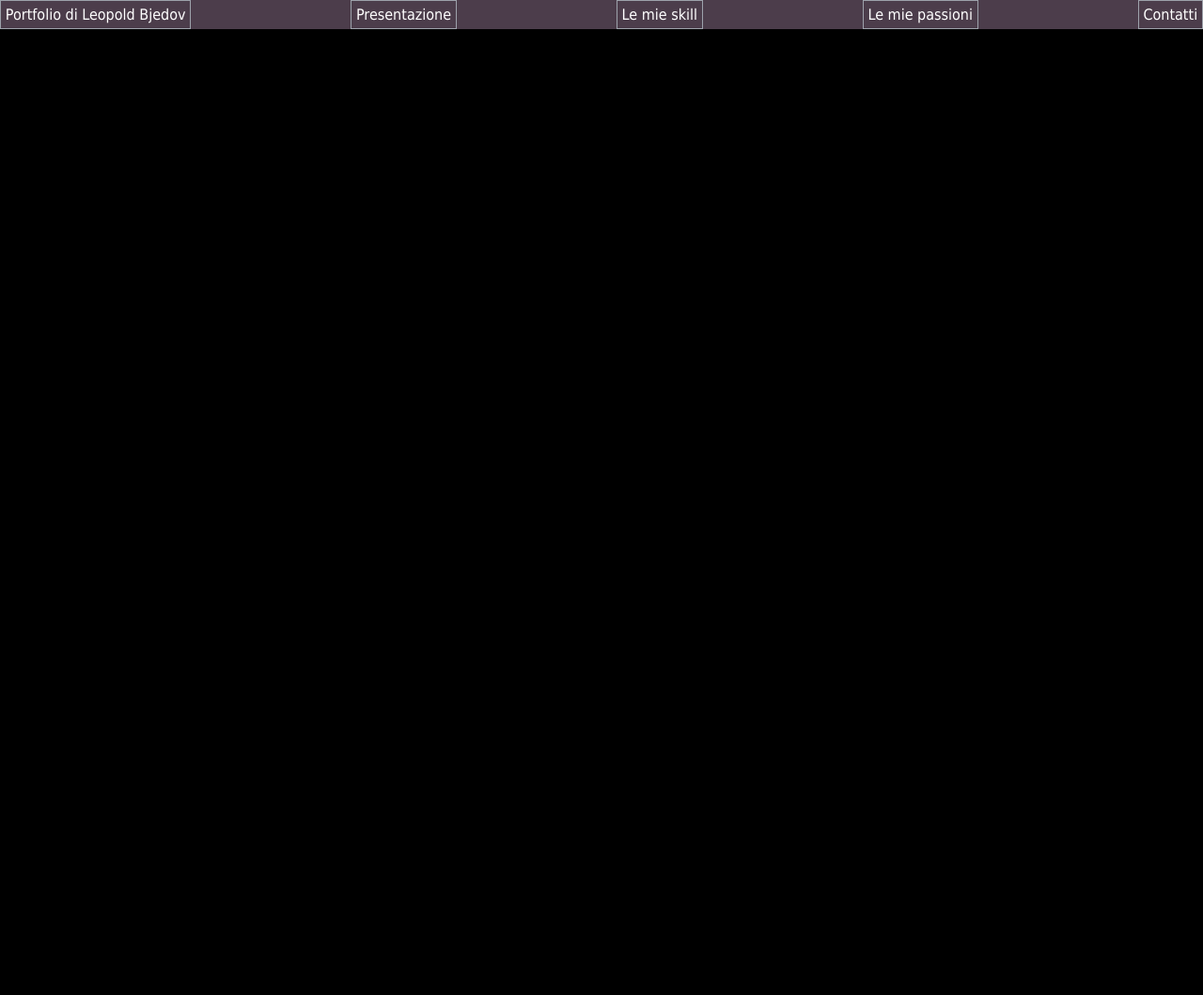
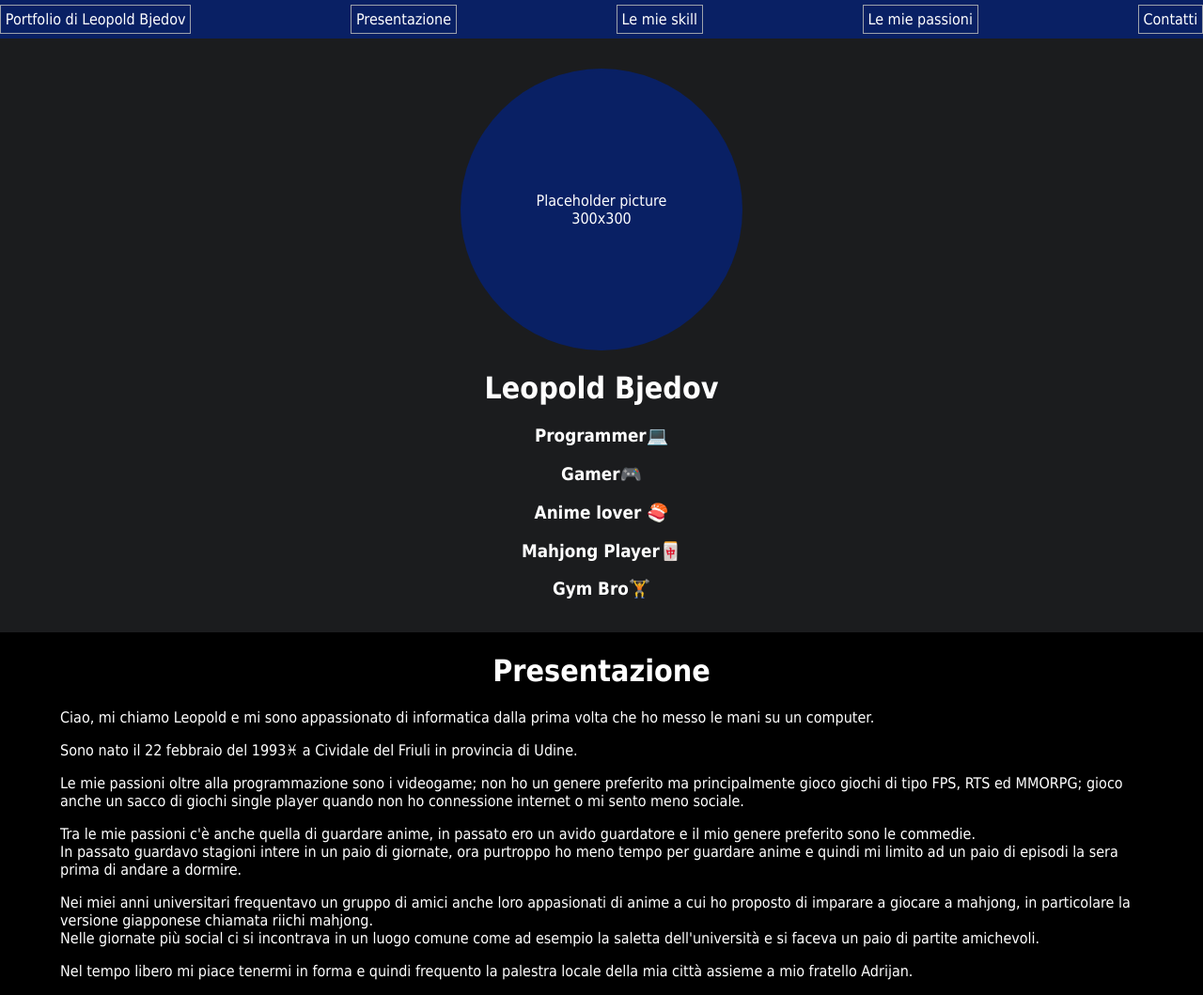
Before and after one commit to lambda993/Portfolio, a plain HTML site: page index.html in a window 1280 px wide. Shown: the whole page at 94% size. Before the commit the page ends 800 px from the top, so only its background shows below. Drawn offline with nearby package versions, Linux system fonts and the light colour scheme; files that its build step writes are made by us from their sources.

Commit message:
Added bio and pfp, added styling, fixed responsiveness issues, changed some variables and colors

```diff
--- a/index.html
+++ b/index.html
@@ -33,6 +33,50 @@
             <button onclick="extendNavbar()">Dropdown</button>
         </div>
     </nav>
+    <div id="personal-data">
+        <div id="my-picture">
+            <div>
+                Placeholder picture <br> 300x300
+            </div>
+        </div>
+        <h1>Leopold Bjedov</h1>
+        <h3>Programmer&#128187;</h3>
+        <h3>Gamer&#127918;</h3>
+        <h3>Anime lover &#127843;</h3>
+        <h3>Mahjong Player&#126980;</h3>
+        <h3>Gym Bro&#127947;</h3>
+    </div>
+    <div id="bio">
+        <h1>Presentazione</h1>
+        <p>
+            Ciao, mi chiamo Leopold e mi sono appassionato di informatica dalla prima volta che ho messo le
+            mani su un computer.
+        </p>
+        <p>
+            Sono nato il 22 febbraio del 1993&#9811; a Cividale del Friuli in provincia di Udine.
+        </p>
+        <p>
+            Le mie passioni oltre alla programmazione sono i videogame; non ho un genere preferito ma principalmente
+            gioco giochi di tipo FPS, RTS ed MMORPG; gioco anche un sacco di giochi single player quando non ho
+            connessione internet o mi sento meno sociale.
+        </p>
+        <p>
+            Tra le mie passioni c'è anche quella di guardare anime, in passato ero un avido guardatore e il mio genere
+            preferito sono le commedie. <br> In passato guardavo stagioni intere in un paio di giornate, ora
+            purtroppo ho meno tempo per guardare
+            anime e quindi mi limito ad un paio di episodi la sera prima di andare a dormire.
+        </p>
+        <p>
+            Nei miei anni universitari frequentavo un gruppo di amici anche loro appasionati di anime a cui ho proposto
+            di imparare a giocare a mahjong, in particolare la versione giapponese chiamata riichi mahjong. <br> Nelle
+            giornate più social ci si incontrava in un luogo comune come ad esempio la saletta dell'università e si
+            faceva un paio di partite amichevoli.
+        </p>
+        <p>
+            Nel tempo libero mi piace tenermi in forma e quindi frequento la palestra locale della mia città assieme a
+            mio fratello Adrijan.
+        </p>
+    </div>
 </body>
 
 </html>
--- a/styles/index.scss
+++ b/styles/index.scss
@@ -1,85 +1,17 @@
 //colors
-$purple-violet: #4c3d4b;
+$dark-blue: #092064;
 $light-grey: #9da2ab;
+$dark-grey: #1b1c1e;
 //screen sizes
-$mobile: 576px;
-$mobile-big: 768px;
-$tablet: 992px;
-$desktop: 1200px;
-$desktop-widescreen: 1400px;
+$mobile-s: 320px;
+$mobile-m: 375px;
+$mobile-l: 425px;
+$tablet: 768px;
+$laptop: 1024px;
+$laptop-l: 1440px;
+$ultra-wide-screen: 2560px;
 
-html {
-    font-family: Tahoma, Arial, Helvetica, sans-serif;
-    background-color: black;
-    color: white;
-}
-
-body {
-    margin: 0;
-}
-
-nav {
-    background-color: $purple-violet;
-    position: sticky;
-
-    div {
-        position: relative;
-
-        button {
-            position: absolute;
-            top: 12.5%;
-            right: 0;
-        }
-    }
-
-    ul {
-        list-style-type: none;
-        display: flex;
-        justify-content: center;
-        margin: 0;
-        padding: 0;
-
-        :first-child {
-            display: block;
-            border: none;
-        }
-    }
-
-    li {
-        display: none;
-        text-align: center;
-        margin: 0;
-        padding: 5px 0.3em;
-        border: 1px solid $light-grey;
-    }
-}
-
-.extend-navbar {
-    display: flex;
-    flex-direction: column;
-    justify-content: center;
-
-    ul {
-        margin: 1em auto;
-        flex-direction: column;
-        gap: 1em;
-    }
-
-    li {
-        display: block;
-    }
-
-    button {
-        position: static;
-        margin: 0 auto;
-    }
-}
-
-@media screen and (min-width: $mobile) {}
-
-@media screen and (min-width: $mobile-big) {}
-
-@media screen and (min-width: $tablet) {
+@mixin navbar-tablet-screen-and-above() {
     nav {
 
         div {
@@ -103,7 +35,7 @@ nav {
         }
     }
 
-    //needed to fix a bug when resizing screen from mobile to tablet
+    //needed to fix a bug when resizing screen from mobile to tablet and this class is active
     .extend-navbar {
         display: block;
 
@@ -115,6 +47,209 @@ nav {
     }
 }
 
-@media screen and (min-width: $desktop) {}
+@mixin text-tablet-screen-and-above() {
+    #personal-data {
+        h1 {
+            display: block;
+            font-size: 2em;
+            margin-top: 0.67em;
+            margin-bottom: 0.67em;
+            margin-left: 0;
+            margin-right: 0;
+            font-weight: bold;
+        }
 
-@media screen and (min-width: $desktop-widescreen) {}
+        h3 {
+            display: block;
+            font-size: 1.17em;
+            margin-top: 1em;
+            margin-bottom: 1em;
+            margin-left: 0;
+            margin-right: 0;
+            font-weight: bold;
+        }
+
+        h1,
+        h3 {
+            text-align: center;
+        }
+    }
+
+    #bio {
+        h1 {
+            display: block;
+            font-size: 2em;
+            margin-top: 0.67em;
+            margin-bottom: 0.67em;
+            margin-left: 0;
+            margin-right: 0;
+            font-weight: bold;
+            text-align: center;
+        }
+    }
+}
+
+html {
+    font-family: Tahoma, Arial, Helvetica, sans-serif;
+    background-color: black;
+    color: white;
+}
+
+body {
+    margin: 0;
+}
+
+nav {
+    background-color: $dark-blue;
+    position: sticky;
+    top: 0;
+    padding: 0.3em 0;
+
+    div {
+        display: flex;
+        justify-content: center;
+    }
+
+    ul {
+        list-style-type: none;
+        display: flex;
+        justify-content: center;
+        margin: 0;
+        padding: 0;
+    }
+
+    li {
+        display: none;
+        text-align: center;
+        margin: 0;
+        padding: 5px 0.3em;
+        border: 1px solid $light-grey;
+    }
+}
+
+.extend-navbar {
+    display: flex;
+    flex-direction: column;
+    justify-content: center;
+
+    ul {
+        margin: 1em auto;
+        flex-direction: column;
+        gap: 1em;
+
+        :first-child {
+            border: none;
+        }
+    }
+
+    li {
+        display: block;
+    }
+
+    button {
+        position: static;
+        margin: 0 auto;
+    }
+}
+
+#personal-data {
+    background-color: $dark-grey;
+    padding: 1em 5%;
+
+    h1 {
+        display: block;
+        font-size: 1.5em;
+        margin-top: 0.83em;
+        margin-bottom: 0.83em;
+        margin-left: 0;
+        margin-right: 0;
+        font-weight: bold;
+    }
+
+    h3 {
+        display: block;
+        font-size: 1em;
+        margin-top: 1.33em;
+        margin-bottom: 1.33em;
+        margin-left: 0;
+        margin-right: 0;
+        font-weight: bold;
+    }
+}
+
+#my-picture {
+    display: flex;
+    justify-content: center;
+    align-items: center;
+    margin: 1em auto;
+
+    div {
+        display: flex;
+        justify-content: center;
+        align-items: center;
+        text-align: center;
+        background-color: $dark-blue;
+        height: 300px;
+        width: 300px;
+        border-radius: 50%;
+    }
+}
+
+#bio {
+    margin: 0 5%;
+
+    h1 {
+        display: block;
+        font-size: 1.5em;
+        margin-top: 0.83em;
+        margin-bottom: 0.83em;
+        margin-left: 0;
+        margin-right: 0;
+        font-weight: bold;
+    }
+}
+
+@media screen and (min-width: $mobile-s) and (max-width: calc($mobile-m - 1px)) {}
+
+@media screen and (min-width: $mobile-m) and (max-width: calc($mobile-l - 1px)) {}
+
+@media screen and (min-width: $mobile-l) and (max-width: calc($tablet - 1px)) {}
+
+@media screen and (min-width: $tablet) and (max-width: calc($laptop - 1px)) {
+    nav {
+        div {
+            display: block;
+            position: relative;
+
+            button {
+                position: absolute;
+                top: 12.5%;
+                right: 0;
+            }
+
+            ul {
+                :first-child {
+                    display: block;
+                    border: none;
+                }
+            }
+        }
+    }
+
+    @include text-tablet-screen-and-above();
+}
+
+@media screen and (min-width: $laptop) and (max-width: calc($laptop-l - 1px)) {
+    @include navbar-tablet-screen-and-above();
+    @include text-tablet-screen-and-above();
+}
+
+@media screen and (min-width: $laptop-l) and (max-width: calc($ultra-wide-screen - 1px)) {
+    @include navbar-tablet-screen-and-above();
+    @include text-tablet-screen-and-above();
+}
+
+@media screen and (min-width: $ultra-wide-screen) {
+    @include navbar-tablet-screen-and-above();
+    @include text-tablet-screen-and-above();
+}
```
